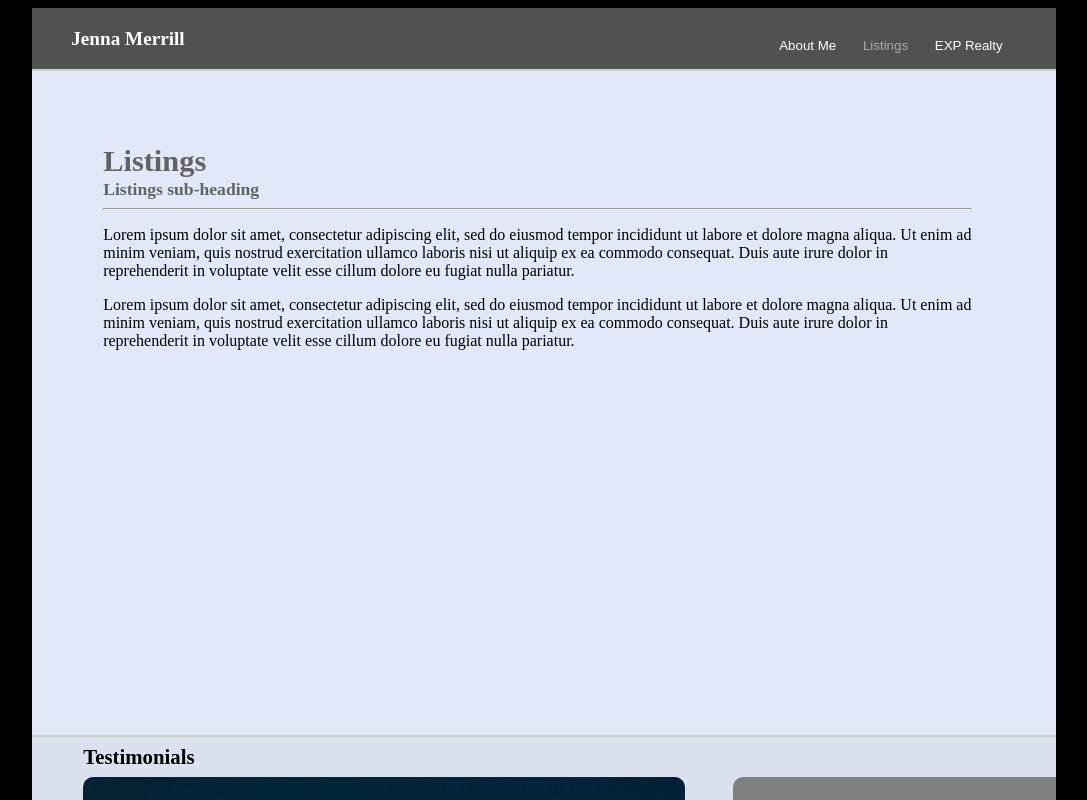
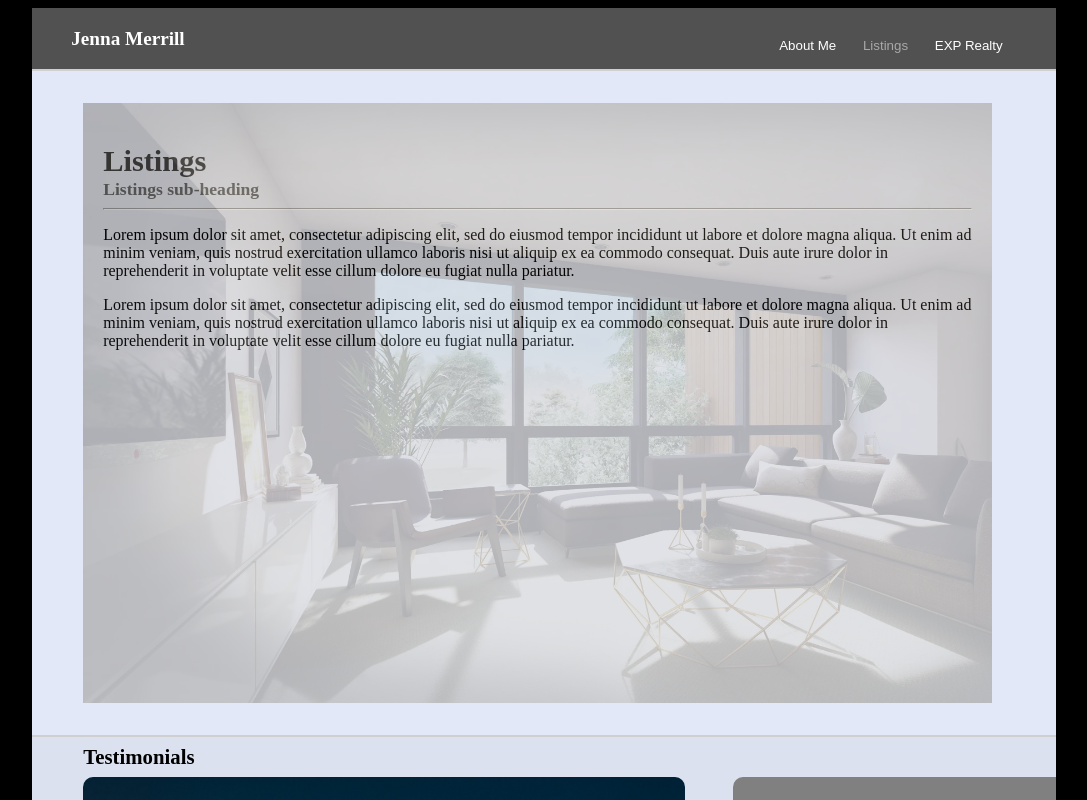
Before and after one commit to jenna-homepage/jenna-homepage.github.io, a React (Create React App) app in the folder jenna-frontend/: page / in a window 1280 px wide. Both pictures are taken after a click on the button "Listings". Shown: the top 800 px of the page, without its empty margins (96-1183 px from the left). Built offline with nearby package versions, Linux system fonts and the light colour scheme.

Commit message:
updated some look and feel

```diff
--- a/jenna-frontend/src/components/Carousel.jsx
+++ b/jenna-frontend/src/components/Carousel.jsx
@@ -54,7 +54,7 @@ const CardTitle = styled.h4`
   display: block;
   font-size: 1.2em;
   font-weight: bold;
-  ${({ $darkmode }) => $darkmode && `color: white;`}
+  ${({ $darkmode }) => $darkmode && `color: #f1f1f1;`}
 `;
 
 const PaginationContainer = styled.div`
--- a/jenna-frontend/src/components/Exp.jsx
+++ b/jenna-frontend/src/components/Exp.jsx
@@ -12,6 +12,7 @@ const ExpContainer = styled.div`
   background-size: cover;
   display: flex;
   justify-content: space-between;
+  min-height: 600px;
 
   @media (max-width: 1080px) {
     flex-direction: column-reverse;
@@ -19,8 +20,8 @@ const ExpContainer = styled.div`
 `;
 
 const Overlay = styled.div`
-  background-color: #ffffff;
-  opacity: 0.6;
+  background-color: #dadce3;
+  opacity: 0.8;
 `;
 
 const ContentContainer = styled.div`
@@ -33,7 +34,7 @@ const Exp = (props) => {
       <Overlay>
         <ContentContainer>
           <SectionTitle>EXP Realty</SectionTitle>
-          <SectionSubHeading>Listings sub-heading</SectionSubHeading>
+          <SectionSubHeading>EXP Realty sub-heading</SectionSubHeading>
           <StyledHR />
           <StyledParagraph>
             Lorem ipsum dolor sit amet, consectetur adipiscing elit, sed do
--- a/jenna-frontend/src/components/Listings.jsx
+++ b/jenna-frontend/src/components/Listings.jsx
@@ -8,38 +8,52 @@ import {
 import styled from "styled-components";
 
 const ListingsContainer = styled.div`
+  ${({ $image }) => $image && `background-image: url(${$image});`}
+  background-size: cover;
   display: flex;
   justify-content: space-between;
-  padding: 10px 20px;
+  min-height: 600px;
+
   @media (max-width: 1080px) {
     flex-direction: column-reverse;
   }
 `;
 
+const Overlay = styled.div`
+  background-color: #dadce3;
+  opacity: 0.8;
+`;
+
+const ContentContainer = styled.div`
+  padding: 10px 20px;
+`;
+
 const Listings = (props) => {
   return (
-    <ListingsContainer>
-      <div>
+    <ListingsContainer $image={"./expbackground.webp"}>
+      <Overlay>
+        <ContentContainer>
           <SectionTitle>Listings</SectionTitle>
           <SectionSubHeading>Listings sub-heading</SectionSubHeading>
           <StyledHR />
           <StyledParagraph>
             Lorem ipsum dolor sit amet, consectetur adipiscing elit, sed do
-          eiusmod tempor incididunt ut labore et dolore magna aliqua. Ut enim ad
-          minim veniam, quis nostrud exercitation ullamco laboris nisi ut
+            eiusmod tempor incididunt ut labore et dolore magna aliqua. Ut enim
+            ad minim veniam, quis nostrud exercitation ullamco laboris nisi ut
             aliquip ex ea commodo consequat. Duis aute irure dolor in
             reprehenderit in voluptate velit esse cillum dolore eu fugiat nulla
             pariatur.
           </StyledParagraph>
           <StyledParagraph>
             Lorem ipsum dolor sit amet, consectetur adipiscing elit, sed do
-          eiusmod tempor incididunt ut labore et dolore magna aliqua. Ut enim ad
-          minim veniam, quis nostrud exercitation ullamco laboris nisi ut
+            eiusmod tempor incididunt ut labore et dolore magna aliqua. Ut enim
+            ad minim veniam, quis nostrud exercitation ullamco laboris nisi ut
             aliquip ex ea commodo consequat. Duis aute irure dolor in
             reprehenderit in voluptate velit esse cillum dolore eu fugiat nulla
             pariatur.
           </StyledParagraph>
-      </div>
+        </ContentContainer>
+      </Overlay>
     </ListingsContainer>
   );
 };
--- a/jenna-frontend/src/utilities/styledfonts.jsx
+++ b/jenna-frontend/src/utilities/styledfonts.jsx
@@ -2,7 +2,7 @@ import React from "react";
 import styled from "styled-components";
 
 const SectionTitle = styled.div`
-  color: #636363;
+  color: #3f3f3f;
   font-size: 1.9em;
   font-weight: 600;
   padding-top: 1em;
```
Lines whose indentation alone changed are shown as unchanged.
